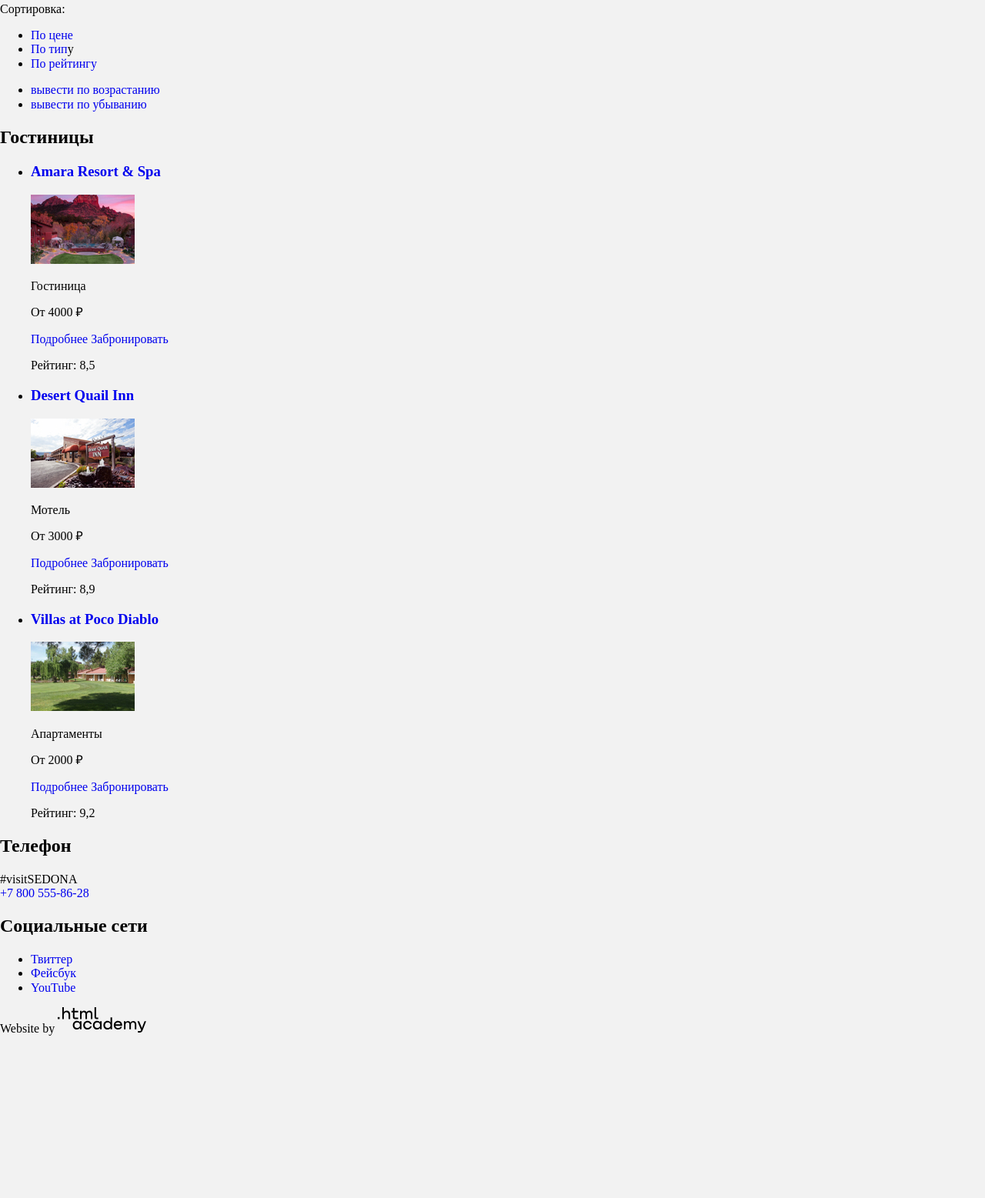
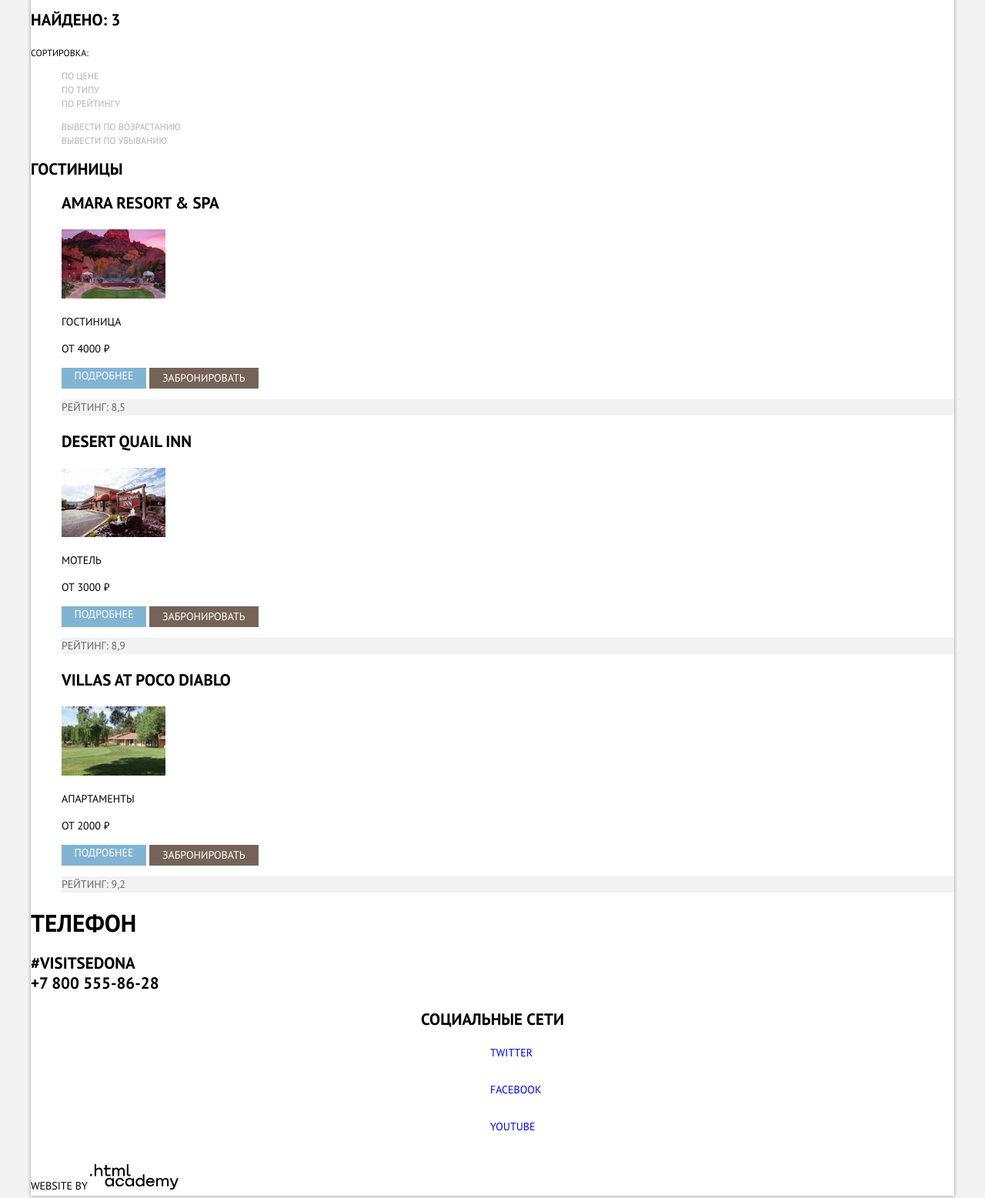
Before and after one commit to egoirk/229587-sedona-31, a plain HTML site: page catalog.html in a window 1280 px wide. Shown: the part 836-2393 px from the top of the page at 77% size. Before the commit the page ends 2199 px from the top, so only its background shows below. Drawn offline with Linux system fonts and the light colour scheme.

Commit message:
Добавляет стилизацию внутренней страницы

```diff
--- a/catalog.html
+++ b/catalog.html
@@ -12,13 +12,14 @@
     <link rel="manifest" href="manifest.webmanifest">
   </head>
   <body>
+    <div class="wrapper">
+      <header class="main-header">
+        <nav class="main-nav">
+          <a  class="main-header-logo" href="index.html">
+            <img src="img/logo.svg" width="138" height="70" alt="Логотип сайта города «Седона»">
+          </a>
 
-    <header>
-        <nav>
-          <a href="index.html">
-            <img src="img/logo.svg" width="138" height="70" alt="Логотип туристического агенства «Седона»">
-          </a>
-          <ul>
+            <ul class="site-nav">
             <li><a href="blank.html">Информация</a></li>
             <li><a href="blank.html">Фото и видео</a></li>
             <li><a href="blank.html">Карта штата</a></li>
@@ -30,11 +31,11 @@
     <main>
       <h1>Поиск гостиницы</h1>
 
-      <section>
+      <section class="filter">
         <h2>Фильтр гостиниц</h2>
         <form method="get" action="https://echo.htmlacademy.ru">
           <fieldset>
-            <legend>Инфрастуктура:</legend>
+            <h3>Инфрастуктура:</h3>
             <ul>
               <li>
                 <input type="checkbox" name="pool" id="filter-pool" checked>
@@ -51,7 +52,7 @@
             </ul>
           </fieldset>
           <fieldset>
-            <legend>Тип жилья:</legend>
+            <h3>Тип жилья:</h3>
             <ul>
               <li>
                 <input type="checkbox" name="hotel" id="filter-hotel" checked>
@@ -68,7 +69,7 @@
             </ul>
           </fieldset>
           <fieldset>
-            <legend>Стоимость в сутки, ₽:</legend>
+            <h3>Стоимость в сутки, ₽:</h3>
             <p>
               <label for="price-from">От</label>
               <input id="price-from" type="number" name="from" placeholder="0">
@@ -85,90 +86,95 @@
         </form>
       </section>
 
-      <section>
+      <section class="sorting">
         <h2>Сортировка результатов</h2>
         <h3>Найдено: 3</h3>
         <p>Сортировка:</p>
-        <ul>
+        <ul class="sorting-list">
           <li><a href="#">По цене</a></li>
-          <li><a href="#">По тип</a>у</li>
+          <li><a href="#">По типу</a></li>
           <li><a href="#">По рейтингу</a></li>
         </ul>
-        <ul>
+        <ul class="sorting-list">
           <li><a href="#">вывести по возрастанию</a></li>
           <li><a href="#">вывести по убыванию</a></li>
         </ul>
       </section>
 
-      <section>
+      <section class="catalog">
         <h2>Гостиницы</h2>
-        <ul>
-          <li>
-            <h3><a href="#">Amara Resort & Spa</a></h3>
+        <ul class="catalog-list">
+          <li class="catalog-item">
+            <h3><a class="catalog-item-name" href="#">Amara Resort & Spa</a></h3>
               <p>
                 <img src="img/amara_resort_spa.jpg" width="135" height="90" alt="Гостиница Amara Resort & Spa">
               </p>
             <p>Гостиница</p>
             <p>От 4000 ₽</p>
-            <a href="#">Подробнее</a>
-            <a href="#">Забронировать</a>
+            <a class="button details-button" href="#">Подробнее</a>
+            <button class="button reservation-button" type="button">Забронировать</button>
+            <div class="catalog-rating">
               <p>Рейтинг: 8,5</p>
+            </div>
           </li>
-          <li>
-            <h3><a href="#">Desert Quail Inn</a></h3>
+          <li class="catalog-item">
+            <h3><a class="catalog-item-name" href="#">Desert Quail Inn</a></h3>
               <p>
                 <img src="img/desert_quail_inn.jpg" width="135" height="90" alt="Мотель Desert Quail Inn">
               </p>
             <p>Мотель</p>
             <p>От 3000 ₽</p>
-            <a href="#">Подробнее</a>
-            <a href="#">Забронировать</a>
-            <p>Рейтинг: 8,9</p>
+            <a class="button details-button" href="#">Подробнее</a>
+            <button class="button reservation-button" type="button">Забронировать</button>
+            <div>
+              <p class="catalog-rating">Рейтинг: 8,9</p>
+            </div>
           </li>
-          <li>
-            <h3><a href="#">Villas at Poco Diablo</a></h3>
+          <li class="catalog-item">
+            <h3><a class="catalog-item-name" href="#">Villas at Poco Diablo</a></h3>
               <p>
                 <img src="img/villas_at_poco_diablo.jpg" width="135" height="90" alt="Апартаменты Villas at Poco Diablo">
               </p>
             <p>Апартаменты</p>
             <p>От 2000 ₽</p>
-            <a href="#">Подробнее</a>
-            <a href="#">Забронировать</a>
+            <a class="button details-button" href="#">Подробнее</a>
+            <button class="button reservation-button" type="button">Забронировать</button>
+            <div class="catalog-rating">
               <p>Рейтинг: 9,2</p>
+            </div>
           </li>
         </ul>
       </section>
 
     </main>
 
-    <footer>
-        <section>
+    <footer class="main-footer">
+      <section class="footer-contacts">
         <h2>Телефон</h2>
         <p>
           #visitSEDONA<br>
-            <a href="tel:+78005558628">+7 800 555-86-28</a>
+          <a  class="footer-phone" href="tel:+78005558628">+7 800 555-86-28</a>
         </p>
       </section>
-        <section>
+      <section class="footer-social">
         <h2>Социальные сети</h2>
         <ul>
           <li>
-              <a href="#">Твиттер</a>
+            <a class="social-link social-link_twitter" href="#">Twitter</a>
           </li>
           <li>
-              <a href="#">Фейсбук</a>
+            <a class="social-link social-link_facebook" href="#">Facebook</a>
           </li>
           <li>
-              <a href="#">YouTube</a>
+            <a class="social-link social-link_youtube" href="#">YouTube</a>
           </li>
         </ul>
       </section>
       <p>
         Website by
-          <a href="https://htmlacademy.ru/intensive/htmlcss">
-            <img src="img/logo_htmlacademy.svg" width="115" height="33" alt="Логотип HTML Academy">
-          </a>
+        <a  class="footer-copy footer-copy_logo" href="https://htmlacademy.ru/intensive/htmlcss"></a>
       </p>
     </footer>
+    </div>
   </body>
 </html>
--- a/css/style.css
+++ b/css/style.css
@@ -10,13 +10,22 @@
   --button-second-default: #766357;
   --button-second-hover: #604e43;
   --button-second-activated: #503e33;
+  --button-third-default: #81b3d2;
+  --button-third-hover: #669ec0;
+  --button-third-activated: #5496bd;
   --nav-default: #766357;
   --nav-hover: #81b3d2;
   --nav-focus: #000000;
   --list-item-header: #81b3d2;
   --list-item-bg: #eeeeee;
+  --sorting-list-default: #81b3d2;
+  --sorting-list-hover: #81b3d2;
+  --sorting-list-focus: #000000;
+  --catalog-name-hover: #81b3d2;
+
   --special-catalog: #666666;
   --special-search: #333333;
+  --special-rating: #f2f2f2;
 }
 
 /* Global */
@@ -290,3 +299,117 @@ img {
 .search-button:active {
   background-color: var(--button-first-activated);
 }
+
+/* Filters */
+
+.filter {
+  font-size: 14px;
+  line-height: 21px;
+  color: var(--basic-white);
+  background-color: #806969;
+  background-image: url("../img/search-bg.png");
+  background-position: top center;
+  background-repeat: no-repeat;
+}
+
+.filter ul {
+  list-style: none;
+  line-height: 22px;
+}
+
+.filter h3 {
+  font-size: 16px;
+  font-weight: 700;
+}
+
+/* Catalog */
+
+.sorting {
+  font-size: 12px;
+  line-height: 18px;
+}
+
+.sorting h3 {
+  font-size: 21px;
+  line-height: 26px;
+  font-weight: 700;
+}
+
+.sorting-list {
+  list-style: none;
+}
+
+.sorting-list a {
+  color: var(--basic-black);
+  opacity: 30%;
+}
+
+.sorting-list a:hover {
+  color: var(--sorting-list-hover);
+  opacity: 100%;
+}
+.sorting-list a:focus {
+  color: var(--sorting-list-focus);
+  opacity: 100%;
+}
+
+.sorting-list a:default {
+  color: var(--sorting-list-default);
+  opacity: 100%;
+}
+
+.catalog-list {
+  list-style: none;
+}
+
+.catalog-item h3 {
+  font-size: 21px;
+  line-height: 26px;
+  font-weight: 700;
+}
+
+.catalog-item-name {
+  color: var(--basic-black);
+}
+
+.catalog-item-name:hover {
+  color: var(--catalog-name-hover);
+}
+.catalog-item-name:focus {
+  color: var(--basic-black);
+  opacity: 30%;
+}
+
+.catalog-rating {
+  color: var(--special-catalog);
+  background-color: var(--special-rating);
+}
+
+.details-button {
+  display: inline-block;
+  width: 110px;
+  height: 27px;
+  background-color: var(--button-third-default);
+}
+
+.details-button:hover {
+  background-color: var(--button-third-hover);
+}
+
+.details-button:active {
+  background-color: var(--button-third-activated);
+}
+
+.reservation-button {
+  width: 142px;
+  height: 27px;
+  background-color: var(--button-second-default);
+}
+
+.reservation-button:hover {
+  background-color: var(--button-second-hover);
+}
+
+.reservation-button:active {
+  background-color: var(--button-second-activated);
+}
```
Also changed, not shown: img/search-bg.png (added). Lines whose indentation alone changed are shown as unchanged.
